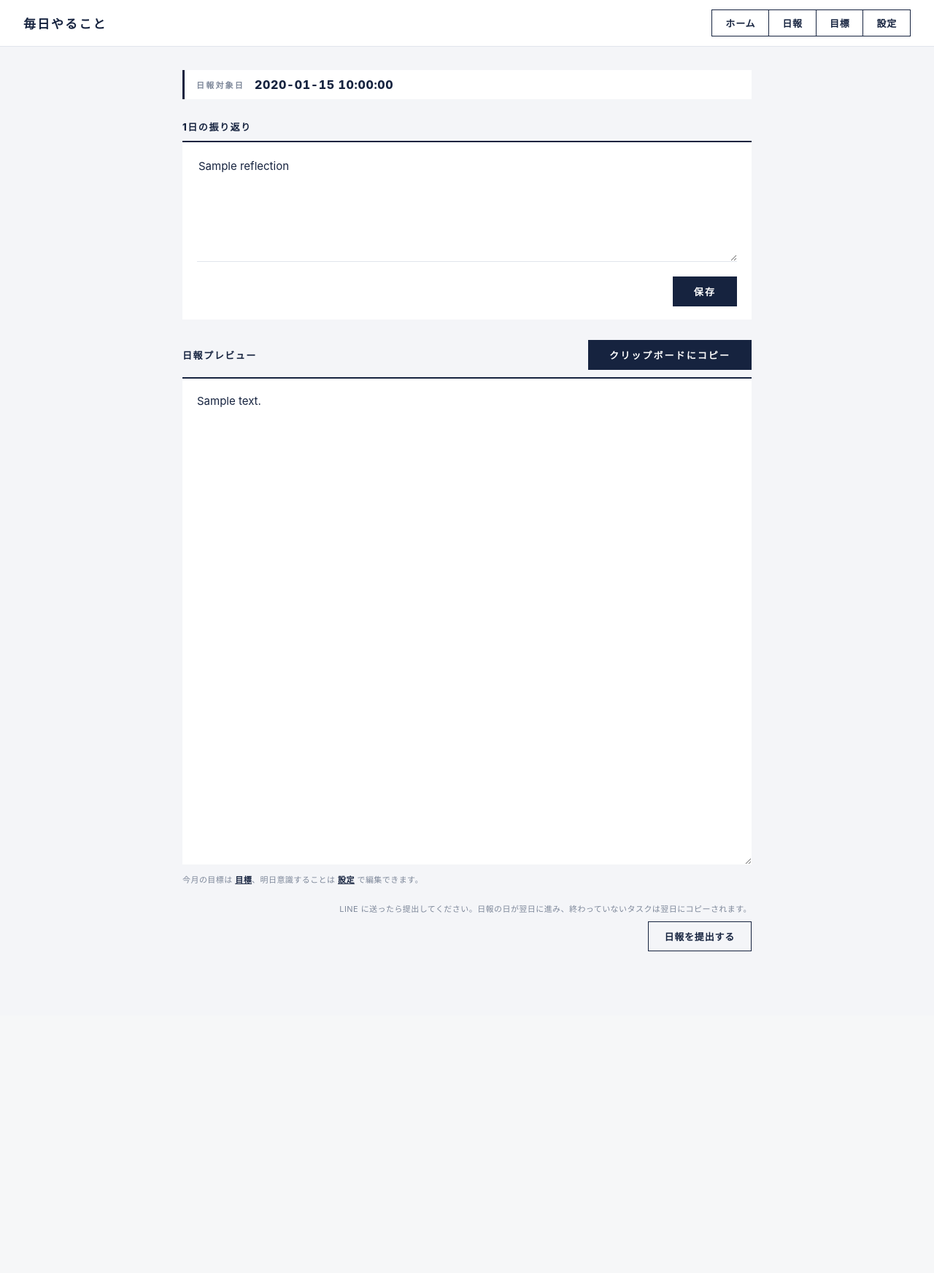
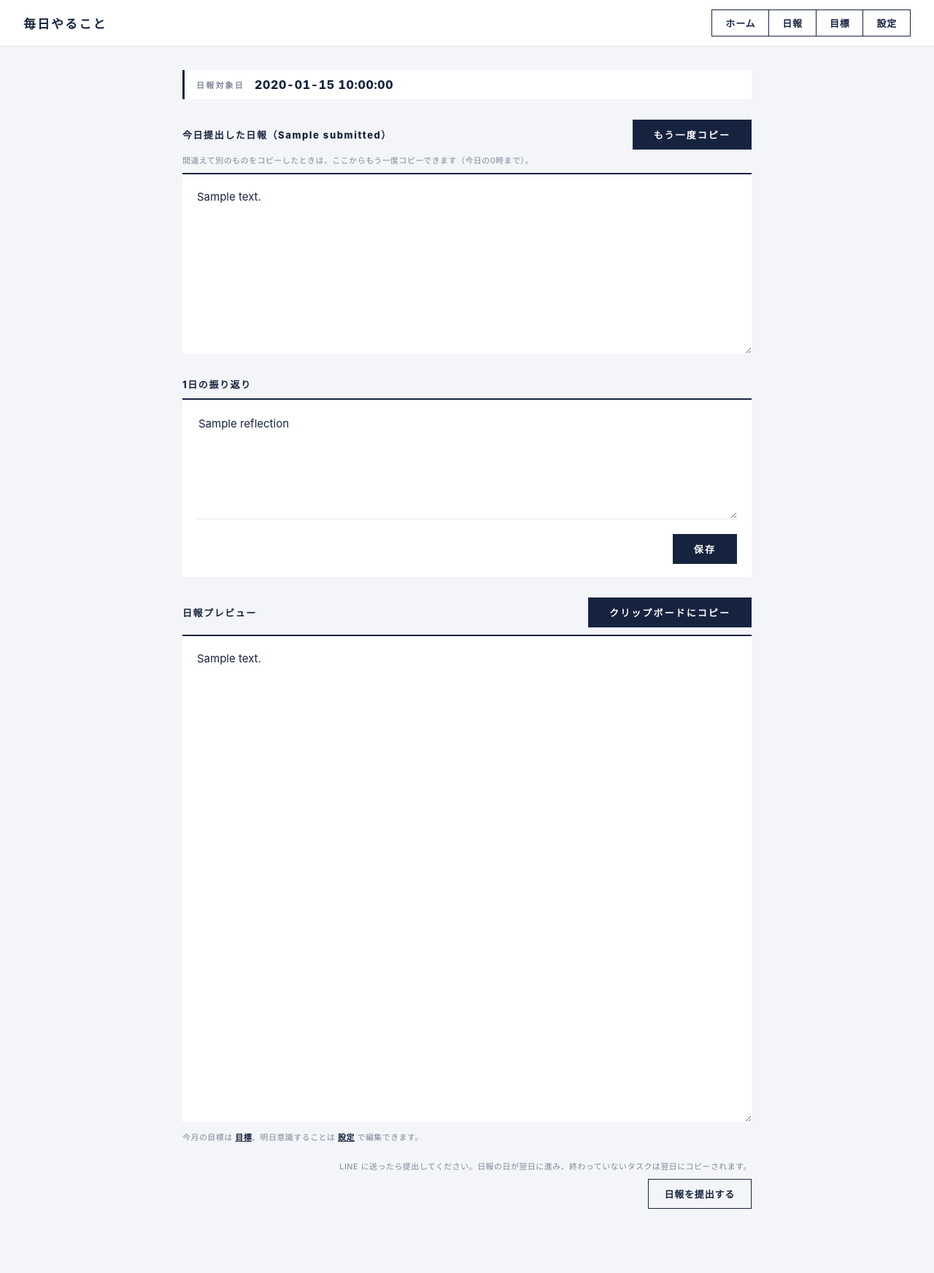
Before and after one commit to reira240919-boop/todo-app-google-sheets, a Flask app: template templates/report.html in a window 1280 px wide. Shown: the whole page at 73% size. Before the commit the page ends 1304 px from the top, so only its background shows below. Run offline with Flask 3, Linux system fonts and the light colour scheme; the template is opened without the code that fills it: most values are stand-ins (such as "Sample title", 1, 10 or a date in 2020); some libraries are stand-ins or nearby versions.

Commit message:
Allow copying the submitted daily report again on the same day
Co-Authored-By: Claude Opus 5.5 <noreply@anthropic.com>

```diff
--- a/app.py
+++ b/app.py
@@ -21,8 +21,8 @@ from sheets import (
     SECTION_TOMORROW,
     add_memos,
     add_task,
-    build_report_sections,
-    build_report_text,
+    compose_report_text,
+    get_today_submitted_report,
     REVIEW_MARKS,
     ensure_monthly_goal_initialized,
     get_all_settings,
@@ -287,19 +287,13 @@ def report():
     data = read_tabs(SETTINGS_SHEET, TASKS_SHEET)
     settings = get_all_settings(data[SETTINGS_SHEET])
     report_date = get_report_date(settings)
-    sections = build_report_sections(report_date, get_all_tasks(data[TASKS_SHEET]))
-    reflection = get_reflection(report_date, settings)
-    report_text = build_report_text(
-        sections,
-        get_monthly_goal(report_date, settings),
-        reflection,
-        get_tomorrow_awareness(settings),
-    )
+    report_text = compose_report_text(report_date, settings, get_all_tasks(data[TASKS_SHEET]))
     return render_template(
         "report.html",
         report_date_label=_format_date(report_date),
         report_text=report_text,
-        reflection=reflection,
+        reflection=get_reflection(report_date, settings),
+        submitted=get_today_submitted_report(settings),
     )
 
 
--- a/sheets.py
+++ b/sheets.py
@@ -686,13 +686,45 @@ def build_report_text(sections, monthly_goal, reflection, awareness):
     return "\n".join(parts)
 
 
+def compose_report_text(report_date, settings, tasks):
+    """日報プレビューと同じ本文を作る"""
+    return build_report_text(
+        build_report_sections(report_date, tasks),
+        get_monthly_goal(report_date, settings),
+        get_reflection(report_date, settings),
+        get_tomorrow_awareness(settings),
+    )
+
+
+LAST_SUBMITTED_KEY = "last_submitted_report"
+
+
+def get_today_submitted_report(settings=None):
+    """今日（日本時間）提出した日報があれば {"label", "text"} を返す。日付が変わったら None"""
+    if settings is None:
+        settings = get_all_settings()
+    raw = settings.get(LAST_SUBMITTED_KEY, "")
+    if not raw:
+        return None
+    try:
+        saved = json.loads(raw)
+    except ValueError:
+        return None
+    if saved.get("submitted_on") != datetime.now(JST).date().isoformat():
+        return None
+    return {"label": saved.get("label", ""), "text": saved.get("text", "")}
+
+
 def submit_daily_report():
     """日報を提出して、日報の日を1日進める。新しい report_date を返す。
     途中で失敗したときは report_date を変えない（最後に書き換える）"""
     data = read_tabs(SETTINGS_SHEET, TASKS_SHEET)
-    report_date = get_report_date(get_all_settings(data[SETTINGS_SHEET]))
+    settings = get_all_settings(data[SETTINGS_SHEET])
+    report_date = get_report_date(settings)
     next_date = report_date + timedelta(days=1)
     tasks = get_all_tasks(data[TASKS_SHEET])
+    # 提出した瞬間の本文を残し、その日のうちは日報画面からもう一度コピーできるようにする
+    submitted_text = compose_report_text(report_date, settings, tasks)
 
     today_tasks, _tomorrow, _if_time = organize_tasks(tasks, report_date)
     _fixed, today_others = split_fixed(today_tasks)
@@ -719,6 +751,20 @@ def submit_daily_report():
         tasks_sheet().append_rows(new_rows)
 
     set_setting("report_date", next_date.isoformat())
+    try:
+        set_setting(
+            LAST_SUBMITTED_KEY,
+            json.dumps(
+                {
+                    "submitted_on": datetime.now(JST).date().isoformat(),
+                    "label": f"{report_date.month}/{report_date.day}",
+                    "text": submitted_text,
+                },
+                ensure_ascii=False,
+            ),
+        )
+    except Exception:
+        pass  # 控えの保存に失敗しても提出自体は成功扱いにする
     return next_date
 
 
--- a/templates/report.html
+++ b/templates/report.html
@@ -5,6 +5,18 @@
     <span class="report-date-label">日報対象日</span>
     <span class="report-date-value">{{ report_date_label }}</span>
   </div>
+
+  {% if submitted %}
+  <section class="day-section">
+    <div class="section-head">
+      <h3 class="section-title">今日提出した日報（{{ submitted.label }}）</h3>
+      <button type="button" class="btn-save" data-copy-target="submitted-text" data-copy-message="submitted-copy-message">もう一度コピー</button>
+    </div>
+    <p class="section-note">間違えて別のものをコピーしたときは、ここからもう一度コピーできます（今日の0時まで）。</p>
+    <p class="copy-message" id="submitted-copy-message" hidden></p>
+    <textarea class="report-text" id="submitted-text" readonly rows="8">{{ submitted.text }}</textarea>
+  </section>
+  {% endif %}
 
   <section class="day-section">
     <div class="section-head">
@@ -21,7 +33,7 @@
   <section class="day-section">
     <div class="section-head">
       <h3 class="section-title">日報プレビュー</h3>
-      <button type="button" class="btn-save" id="copy-button">クリップボードにコピー</button>
+      <button type="button" class="btn-save" data-copy-target="report-text" data-copy-message="copy-message">クリップボードにコピー</button>
     </div>
     <p class="copy-message" id="copy-message" hidden></p>
     <textarea class="report-text" id="report-text" readonly rows="24">{{ report_text }}</textarea>
@@ -40,9 +52,9 @@
 {% block scripts %}
   <script>
     (function () {
-      var button = document.getElementById("copy-button");
-      var textarea = document.getElementById("report-text");
-      var message = document.getElementById("copy-message");
+      function setup(button) {
+        var textarea = document.getElementById(button.dataset.copyTarget);
+        var message = document.getElementById(button.dataset.copyMessage);
 
         function show(text, isError) {
           message.textContent = text;
@@ -66,6 +78,9 @@
             }
           );
         });
+      }
+
+      document.querySelectorAll("[data-copy-target]").forEach(setup);
     })();
   </script>
 {% endblock %}
```
Lines whose indentation alone changed are shown as unchanged.
